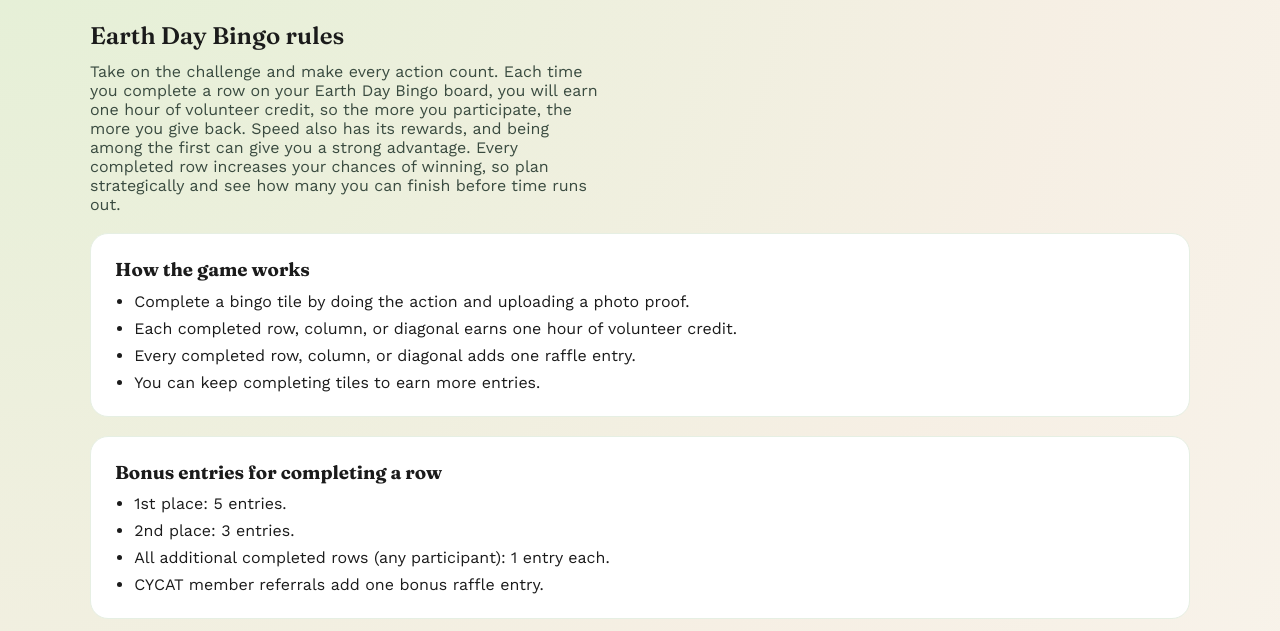
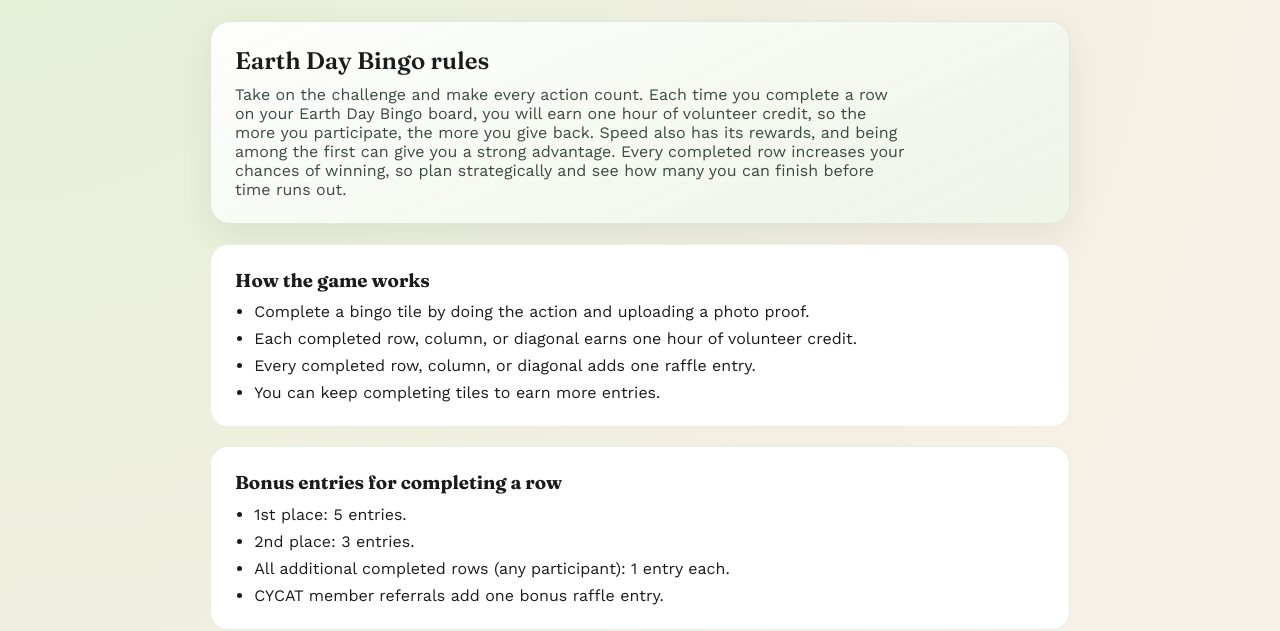
Before and after one commit to m4nvisharma/earth-day-bingo-website, a plain HTML site: page rules.html in a window 1280 px wide. Shown: the part 169-800 px from the top of the page. Drawn offline with nearby package versions, Linux system fonts and the light colour scheme.

Commit message:
Improve rules page layout and add contact section

```diff
--- a/rules.js
+++ b/rules.js
@@ -10,16 +10,21 @@ async function loadRules() {
 
     rulesContent.innerHTML = "";
 
+    const introCard = document.createElement("section");
+    introCard.className = "rules-intro-card";
+
     const title = document.createElement("h2");
     title.textContent = rules.title || "Rules";
-    rulesContent.appendChild(title);
+    introCard.appendChild(title);
 
     if (rules.intro) {
       const intro = document.createElement("p");
       intro.className = "lede";
       intro.textContent = rules.intro;
-      rulesContent.appendChild(intro);
+      introCard.appendChild(intro);
     }
+
+    rulesContent.appendChild(introCard);
 
     (rules.sections || []).forEach((section) => {
       const wrap = document.createElement("section");
@@ -41,6 +46,32 @@ async function loadRules() {
 
       rulesContent.appendChild(wrap);
     });
+
+    const contactSection = document.createElement("section");
+    contactSection.className = "rules-section rules-contact-section";
+
+    const contactHeading = document.createElement("h3");
+    contactHeading.textContent = "Contact";
+    contactSection.appendChild(contactHeading);
+
+    const contactText = document.createElement("p");
+    contactText.append("You can email us directly to ");
+
+    const emailLink = document.createElement("a");
+    emailLink.href = "mailto:info@cycat.com";
+    emailLink.textContent = "info@cycat.com";
+    contactText.appendChild(emailLink);
+
+    contactText.append(" (preferred), or you can use the ");
+
+    const contactPageLink = document.createElement("a");
+    contactPageLink.href = "contact.html";
+    contactPageLink.textContent = "contact page";
+    contactText.appendChild(contactPageLink);
+
+    contactText.append(".");
+    contactSection.appendChild(contactText);
+    rulesContent.appendChild(contactSection);
   } catch (error) {
     rulesContent.textContent = error.message;
   }
--- a/styles.css
+++ b/styles.css
@@ -925,6 +925,20 @@ button.danger:disabled {
   border-color: #2f3d34;
 }
 
+.theme-dark .rules-intro-card {
+  background: #1a2219;
+  border-color: #2f3d34;
+  box-shadow: none;
+}
+
+.theme-dark .rules-section p {
+  color: #d0dbd2;
+}
+
+.theme-dark .rules-section a {
+  color: var(--moss-dark);
+}
+
 .theme-dark .consent-card,
 .theme-dark .admin-detail-card {
   background: #1a2219;
@@ -969,8 +983,28 @@ button.danger:disabled {
   background: rgba(74, 109, 84, 0.3);
 }
 
+.rules-content {
+  width: min(860px, 100%);
+  margin: 0 auto;
+  display: grid;
+  gap: 1.2rem;
+}
+
+.rules-intro-card {
+  background: linear-gradient(155deg, rgba(255, 255, 255, 0.95), rgba(236, 245, 232, 0.88));
+  padding: 1.5rem;
+  border-radius: 20px;
+  border: 1px solid #dce9d7;
+  box-shadow: 0 12px 32px rgba(31, 63, 43, 0.08);
+}
+
 .rules-content h2 {
-  margin-bottom: 0.75rem;
+  margin-bottom: 0.45rem;
+}
+
+.rules-intro-card .lede {
+  max-width: 68ch;
+  margin-top: 0.65rem;
 }
 
 .rules-section {
@@ -978,12 +1012,21 @@ button.danger:disabled {
   padding: 1.5rem;
   border-radius: 18px;
   border: 1px solid #e6efe3;
-  margin-top: 1.2rem;
 }
 
 .rules-section h3 {
   font-family: "Fraunces", serif;
   margin-bottom: 0.65rem;
+}
+
+.rules-section p {
+  color: #2b3a31;
+  line-height: 1.6;
+}
+
+.rules-section a {
+  color: var(--forest);
+  font-weight: 600;
 }
 
 .rules-section ul {
```
